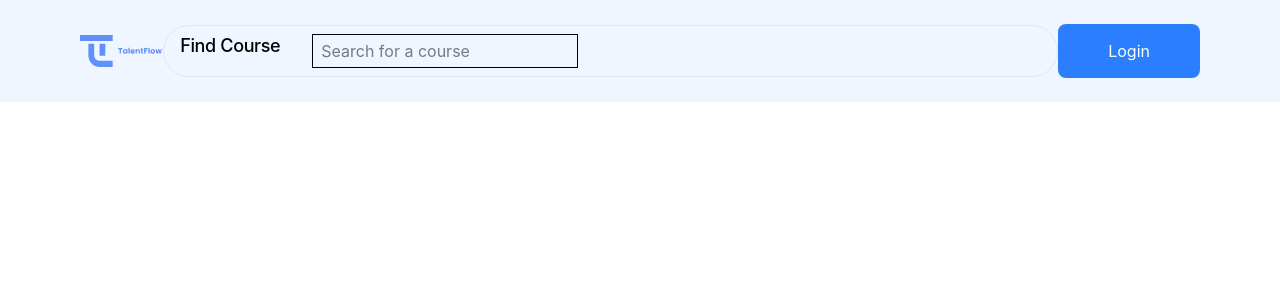
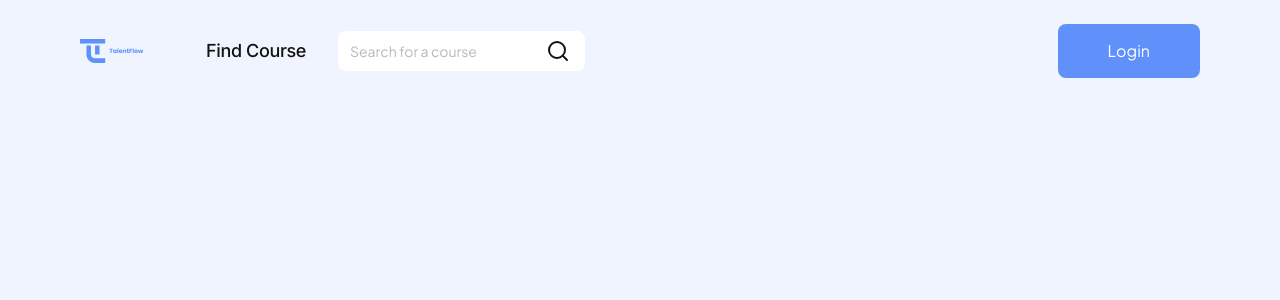
Before and after one commit to Dhee-codes/talent-flow, a React (Vite) app: page / in a window 1280 px wide. Shown: the top 300 px of the page. Built offline with nearby package versions, Linux system fonts and the light colour scheme.

Commit message:
Style navbar

```diff
--- a/index.html
+++ b/index.html
@@ -5,6 +5,9 @@
     <link rel="icon" type="image/svg+xml" href="/favicon.svg" />
     <meta name="viewport" content="width=device-width, initial-scale=1.0" />
     <title>talent-flow</title>
+    <link rel="preconnect" href="https://fonts.googleapis.com">
+    <link rel="preconnect" href="https://fonts.gstatic.com" crossorigin>
+    <link href="https://fonts.googleapis.com/css2?family=Inter:ital,opsz,wght@0,14..32,100..900;1,14..32,100..900&family=Plus+Jakarta+Sans:ital,wght@0,200..800;1,200..800&display=swap" rel="stylesheet">
   </head>
   <body>
     <div id="root"></div>
--- a/package.json
+++ b/package.json
@@ -11,6 +11,7 @@
   },
   "dependencies": {
     "@tailwindcss/vite": "^4.2.2",
+    "lucide-react": "^1.7.0",
     "react": "^19.2.4",
     "react-dom": "^19.2.4",
     "tailwindcss": "^4.2.2"
--- a/src/components/Navbar.tsx
+++ b/src/components/Navbar.tsx
@@ -1,36 +1,59 @@
-import { useState } from "react";
+import { useState, useEffect } from "react";
 import logo from "../assets/logo.svg";
+import { Search, Menu } from "lucide-react";
 
 const Navbar = () => {
-    const [query, setQuery] = useState("");
+  const [query, setQuery] = useState("");
 
-    const handleSearch = (e: React.ChangeEvent<HTMLFormElement>) => {
-      e.preventDefault(); // stops page from reloading
-      console.log(query); // you can send query to API or filter data
+  const [menuOpen, setMenuOpen] = useState(false);
+
+  const toggleMenu = () => !menuOpen;
+
+  useEffect(() => {
+    const handleKey = (e: KeyboardEvent) => {
+      if (e.key === "Escape" && menuOpen) setMenuOpen(false);
     };
+    document.addEventListener("keydown", handleKey);
+    return () => document.removeEventListener("keydown", handleKey);
+  }, [menuOpen]);
 
   return (
-    <nav className="flex items-center justify-between px-20 py-6 bg-blue-50">
+    <nav className="flex items-center justify-between px-8 md:px-14 lg:px-20 py-6">
       <div>
-        <img src={logo} alt="TalentFlow" className="h-8 w-auto" />
+        <img src={logo} alt="TalentFlow" className="w-16 h-auto" />
       </div>
 
-      <div className="flex-1 flex items-center border border-gray-200 rounded-full px-4 py-2 gap-2">
-        <form onSubmit={handleSearch} className="flex gap-8">
-          <label htmlFor="search-course" className="text-lg leading-6 -tracking-[0.02em] font-medium">Find Course</label>
+      <div className="flex-1 hidden md:flex items-center pl-15.5 gap-8">
+        <label
+          htmlFor="search-course"
+          className="max-sm:sr-only text-lg leading-6 -tracking-[0.02em] font-medium"
+        >
+          Find Course
+        </label>
+        <div className="relative">
           <input
             type="text"
-            name="search-course"
+            id="search-course"
             placeholder="Search for a course"
             value={query}
             onChange={(e) => setQuery(e.target.value)}
-            className="border px-2 py-1"
+            className="text-sm leading-4 font-sans text-text-muted bg-card rounded-lg pl-3 pr-16 py-3"
           />
-        </form>
+          <Search className="absolute right-3.75 top-1/2 -translate-y-1/2" />
+        </div>
       </div>
 
-      <button className="bg-blue-500 text-white text-base px-12.5 py-3.75 rounded-lg">
+      <button className="hidden md:block bg-primary text-primary-foreground text-base font-sans px-12.5 py-3.75 rounded-lg">
         Login
+      </button>
+
+      <button
+        className="md:hidden"
+        aria-expanded={menuOpen}
+        aria-controls="main-menu"
+        onClick={() => toggleMenu}
+      >
+        <Menu className="w-6 h-6" />
       </button>
     </nav>
   );
--- a/src/index.css
+++ b/src/index.css
@@ -1 +1,28 @@
 @import "tailwindcss";
+
+:root {
+    --background: #eff4ff;
+    --foreground: #121212;
+    --primary: #6090fa;
+    --primary-foreground: #ffffff;
+    --card: #ffffff;
+    --text-muted: #6B7280;
+}
+
+@theme {
+    --font-sans: "Plus Jakarta Sans", sans-serif;
+    --font-inter: "Inter", sans-serif;
+
+    --color-background: var(--background);
+    --color-foreground: var(--foregrond);
+    --color-primary: var(--primary);
+    --color-primary-foreground: var(--primary-foreground);
+    --color-card: var(--card);
+    --color-text-muted: var(--text-muted);
+}
+
+body {
+    font-family: var(--font-inter);
+    color: var(--foreground);
+    background-color: var(--background);
+}
```
Also changed, not shown: 1 other file (tests, documents, lock files or other folders).
